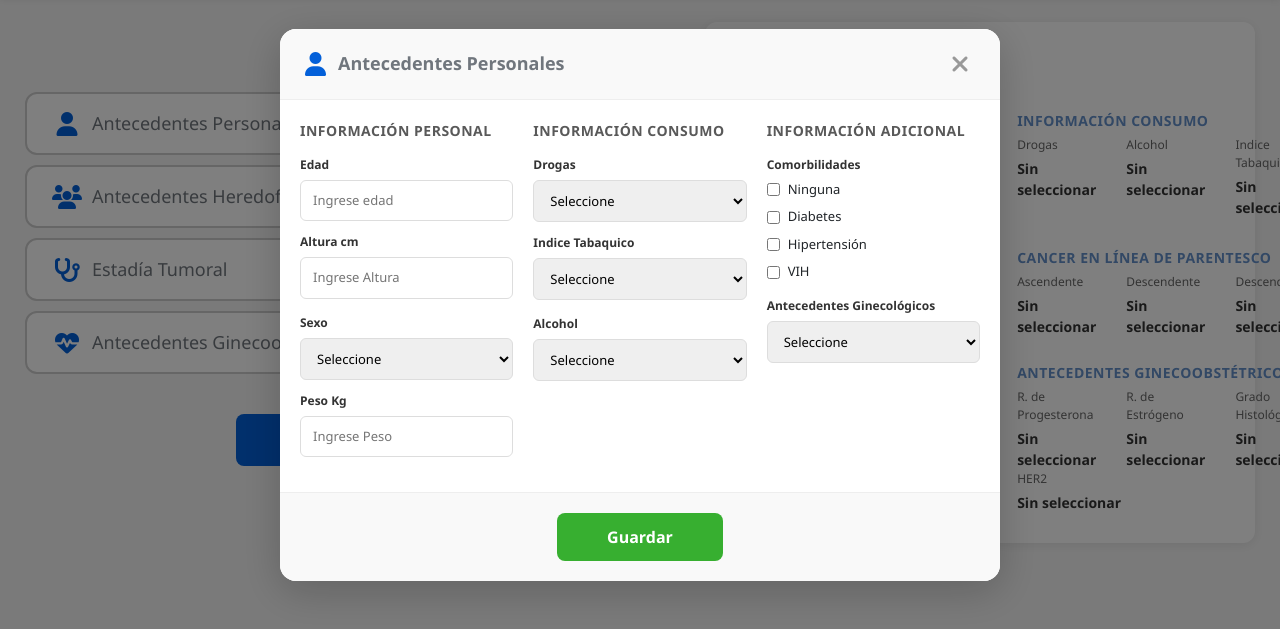
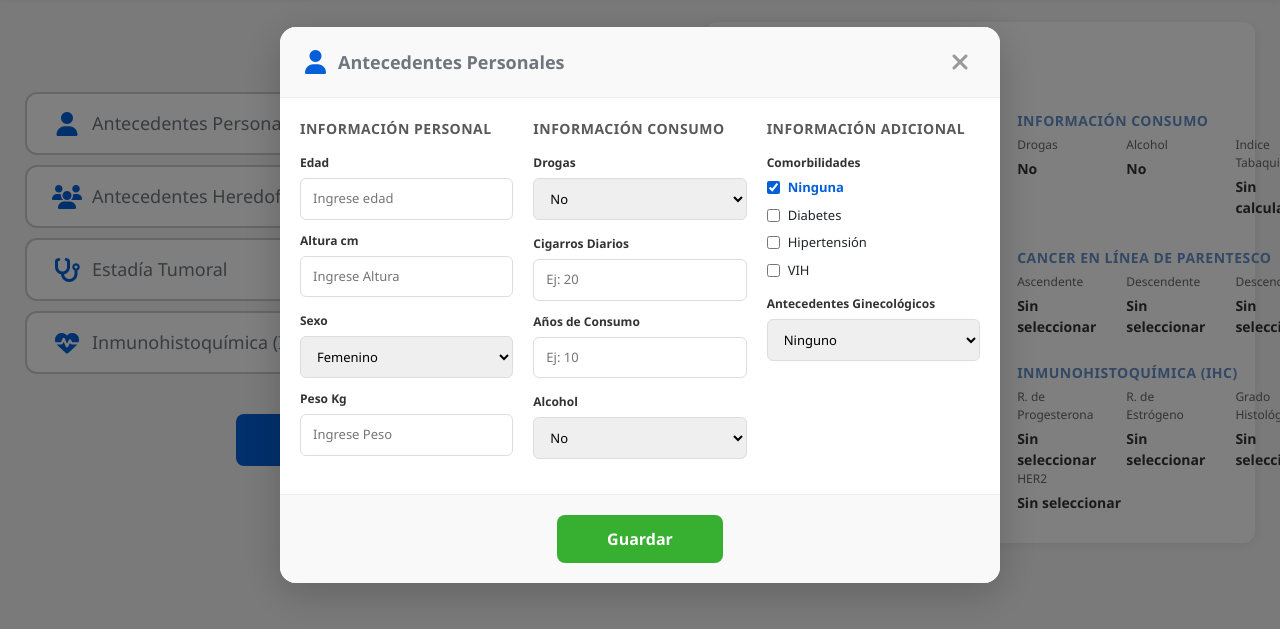
Before and after one commit to EduardoCN1/biomedicos, a website: page frontend/index.html in a window 1280 px wide. Both pictures are taken after a click on the button "Antecedentes Personales". Shown: the part 95-724 px from the top of the page. Drawn offline with nearby package versions, Linux system fonts and the light colour scheme.

Commit message:
Se mejoró la experiencia de usuario y se modificaron valores del formulario

```diff
--- a/frontend/index.html
+++ b/frontend/index.html
@@ -567,7 +567,7 @@
         .treatment-content {
             display: none;
             padding: 0 25px 20px 25px;
-            background-color: rgba(3, 96, 217, 0.08);
+            background-color: white;
         }
 
         .treatment-content.active {
@@ -695,9 +695,9 @@
                     <i class="fas fa-chevron-right button-chevron"></i>
                 </button>
 
-                <button class="action-button" onclick="openModal('gineco')">
+                <button class="action-button" onclick="openModal('IHC')">
                     <i class="fas fa-heartbeat"></i>
-                    <span class="button-text">Antecedentes Ginecoobstétricos</span>
+                    <span class="button-text">Inmunohistoquímica (IHC)</span>
                     <i class="fas fa-chevron-right button-chevron"></i>
                 </button>
 
@@ -905,7 +905,7 @@
                     <div class="section-title">Estadía Tumoral</div>
                     <div class="profile-row three-col">
                         <div class="profile-item">
-                            <div class="profile-label">Num. Tumores</div>
+                            <div class="profile-label">Tamaño del Tumor (T)</div>
                             <div class="profile-value" id="display-T">Sin ingresar</div>
                         </div>
                         <div class="profile-item">
@@ -919,9 +919,9 @@
                     </div>
                 </div>
 
-                <!-- Antecedentes Ginecoobstétricos -->
+                <!-- Inmunohistoquímica (IHC) -->
                 <div class="profile-section">
-                    <div class="section-title">Antecedentes Ginecoobstétricos</div>
+                    <div class="section-title">Inmunohistoquímica (IHC) </div>
                     <div class="profile-row three-col">
                         <div class="profile-item">
                             <div class="profile-label">R. de Progesterona</div>
@@ -979,10 +979,8 @@
                         <div class="form-group">
                             <label class="form-label">Sexo</label>
                             <select id="sexo" class="form-control-custom" onchange="updateProfile()">
-                                <option value="">Seleccione</option>
-                                <option>Masculino</option>
-                                <option>Femenino</option>
-                                <option>Intersexual</option>
+                                  <option selected>Femenino</option>
+                                  <option>Masculino</option>
                             </select>
                         </div>
                         <div class="form-group">
@@ -999,32 +997,34 @@
                         <div class="form-group">
                             <label class="form-label">Drogas</label>
                             <select id="drogas" class="form-control-custom" onchange="updateProfile()">
-                                <option value="">Seleccione</option>
+                                <option selected>No</option>
                                 <option>Si</option>
-                                <option>No</option>
                             </select>
                         </div>
-                        <div class="form-group">
-                            <label class="form-label">Indice Tabaquico</label>
-                            <select id="indice" class="form-control-custom" onchange="updateProfile()">
-                                <option value="">Seleccione</option>
-                                <option>< 10</option>
-                                <option>10 - 20</option>
-                                <option>21 - 40</option>
-                                <option>> 41</option>
-                            </select>
+                    </div>
+                    <div class="form-row">
+                        <div class="form-group">
+                            <label class="form-label">Cigarros Diarios</label>
+                            <input type="number" id="cigarrosDiarios" class="form-control-custom" placeholder="Ej: 20" min="0" max="100" oninput="calcularIndiceTabaquico()">
+                        </div>
+                        <div class="form-group">
+                            <label class="form-label">Años de Consumo</label>
+                            <input type="number" id="anosConsumo" class="form-control-custom" placeholder="Ej: 10" min="0" max="100" oninput="calcularIndiceTabaquico()">
                         </div>
                     </div>
                     <div class="form-row">
                         <div class="form-group">
                             <label class="form-label">Alcohol</label>
                             <select id="alcohol" class="form-control-custom" onchange="updateProfile()">
-                                <option value="">Seleccione</option>
+                                <option selected>No</option>
                                 <option>Si</option>
-                                <option>No</option>
                             </select>
                         </div>
                     </div>
+                    <!-- Campo oculto para almacenar el resultado del índice tabáquico calculado -->
+                    <select id="indice" style="display: none;">
+                        <option value=""></option>
+                    </select>
                 </div>
 
                 <!-- Información Adicional -->
@@ -1035,7 +1035,7 @@
                             <label class="form-label">Comorbilidades</label>
                             <div class="radio-group">
                                 <div class="radio-item">
-                                    <input type="checkbox" id="ninguna" name="comorbilidades" value="Ninguna" class="option-check" onchange="handleComorbilidadesChange(this)">
+                                    <input type="checkbox" id="ninguna" name="comorbilidades" value="Ninguna" class="option-check" onchange="handleComorbilidadesChange(this)" checked>
                                     <label for="ninguna">Ninguna</label>
                                 </div>
                                 <div class="radio-item">
@@ -1055,9 +1055,8 @@
                     </div>
                     <div class="form-row full">
                         <div class="form-group">
-                            <label class="form-label">Antecedentes Ginecológicos</label>
-                            <select id="gineco" class="form-control-custom" onchange="updateProfile()">
-                                <option value="">Seleccione</option>
+                            <label class="form-label"> Antecedentes Ginecológicos</label>
+                            <select id="gineco" class="form-control-custom" onchange="setGinecoManualSelection(); updateProfile()">
                                 <option>Ninguno</option>
                                 <option>Premenopausica</option>
                                 <option>Menopausica</option>
@@ -1094,6 +1093,7 @@
                                 <option value="">Seleccione</option>
                                 <option>Si</option>
                                 <option>No</option>
+                                <option>No sé</option>
                             </select>
                         </div>
                         <div class="form-group">
@@ -1102,6 +1102,7 @@
                                 <option value="">Seleccione</option>
                                 <option>Si</option>
                                 <option>No</option>
+                                <option>No sé</option>
                             </select>
                         </div>
                         <div class="form-group">
@@ -1110,6 +1111,7 @@
                                 <option value="">Seleccione</option>
                                 <option>Si</option>
                                 <option>No</option>
+                                <option>No sé</option>
                             </select>
                         </div>
                     </div>
@@ -1138,7 +1140,7 @@
                     <div class="form-section-title">Estadía Tumoral (TNM)</div>
                     <div class="form-row three">
                         <div class="form-group">
-                            <label class="form-label">T - Num. Tumores</label>
+                            <label class="form-label">T - Tamaño del Tumor</label>
                             <select id="T" class="form-control-custom" onchange="updateProfile()">
                                 <option value="">Seleccione</option>
                                 <option value="Tis">Tis</option>
@@ -1179,21 +1181,21 @@
         </div>
     </div>
 
-    <!-- Modal Antecedentes Ginecoobstétricos -->
-    <div class="modal-overlay" id="modal-gineco">
+    <!-- Modal Inmunohistoquímica (IHC) -->
+    <div class="modal-overlay" id="modal-IHC">
         <div class="modal-box">
             <div class="modal-header">
                 <div class="modal-header-title">
                     <i class="fas fa-heartbeat"></i>
-                    Antec. Ginecoobstétricos
-                </div>
-                <button class="modal-close-btn" onclick="closeModal('gineco')">
+                    Inmunohistoquímica (IHC)
+                </div>
+                <button class="modal-close-btn" onclick="closeModal('IHC')">
                     <i class="fas fa-times"></i>
                 </button>
             </div>
             <div class="modal-body">
                 <div class="form-section">
-                    <div class="form-section-title">Información Ginecoobstétrica</div>
+                    <div class="form-section-title">Inmunohistoquímica (IHC)</div>
                     <div class="form-row three">
                         <div class="form-group">
                             <label class="form-label">R. de Progesterona</label>
@@ -1235,7 +1237,7 @@
                 </div>
             </div>
             <div class="modal-footer">
-                <button class="btn-guardar" onclick="guardarGineco()">Guardar</button>
+                <button class="btn-guardar" onclick="guardarIHC()">Guardar</button>
             </div>
         </div>
     </div>
@@ -1248,6 +1250,7 @@
     <script src="https://cdnjs.cloudflare.com/ajax/libs/toastr.js/latest/toastr.min.js"></script>
     <script>
         const modalSnapshots = {};
+        let indiceTabaquicoCalculado = ''; // Variable para almacenar el índice calculado
 
         function getModalState(type) {
             const modal = document.getElementById(`modal-${type}`);
@@ -1260,6 +1263,11 @@
             let hasData = false;
 
             fields.forEach((field, index) => {
+                // Excluir el select oculto de índice
+                if (field.id === 'indice' && field.style.display === 'none') {
+                    return;
+                }
+
                 const key = `${field.id || field.name || 'field'}_${index}`;
                 let value = '';
 
@@ -1278,6 +1286,12 @@
                 state[key] = value;
             });
 
+            // Incluir el índice tabáquico calculado en el estado
+            if (type === 'personal' && indiceTabaquicoCalculado) {
+                state['indiceCalculado'] = indiceTabaquicoCalculado;
+                hasData = true;
+            }
+
             return { data: JSON.stringify(state), hasData };
         }
 
@@ -1323,20 +1337,71 @@
             updateProfile();
         }
 
+        function setGinecoManualSelection() {
+            const GinecoSelect = document.getElementById('gineco');
+            if (GinecoSelect) {
+                GinecoSelect.dataset.userSelected = '1';
+            }
+        }
+
+        function calcularIndiceTabaquico() {
+            const cigarrosInput = document.getElementById('cigarrosDiarios').value;
+            const anosInput = document.getElementById('anosConsumo').value;
+
+            // Si alguno está vacío, no hay suficiente información
+            if (cigarrosInput === '' || anosInput === '') {
+                indiceTabaquicoCalculado = '';
+                updateProfile();
+                return;
+            }
+
+            const cigarros = Number(cigarrosInput);
+            const anos = Number(anosInput);
+
+            const indiceCalculado = (cigarros * anos) / 20;
+            let rangoIndice = '';
+
+            if (indiceCalculado < 10) {
+                rangoIndice = '< 10';
+            } else if (indiceCalculado >= 10 && indiceCalculado <= 20) {
+                rangoIndice = '10 - 20';
+            } else if (indiceCalculado > 20 && indiceCalculado <= 40) {
+                rangoIndice = '21 - 40';
+            } else if (indiceCalculado > 40) {
+                rangoIndice = '> 41';
+            }
+
+            indiceTabaquicoCalculado = rangoIndice;
+            updateProfile();
+        }
+
         // Update Profile Display
         function updateProfile() {
             // Información Personal
             const edad = document.getElementById('edad').value;
             document.getElementById('display-edad').textContent = edad ? edad : 'Sin ingresar';
 
+            // Validar edad máxima
+            if (edad && edad > 110) {
+                toastr.warning('La edad ingresada parece estar fuera de lo normal', 'Verificar Edad');
+            }
+
             const talla = document.getElementById('talla').value;
             document.getElementById('display-altura').textContent = talla ? `${talla} cm` : 'Sin ingresar';
 
+            // Validar altura máxima
+            if (talla && talla > 230) {
+                toastr.warning('La altura ingresada parece estar fuera de lo normal', 'Verificar Altura');
+            }
+
             const sexo = document.getElementById('sexo').value;
             document.getElementById('display-sexo').textContent = sexo ? sexo : 'Sin ingresar';
 
             const peso = document.getElementById('peso').value;
             document.getElementById('display-peso').textContent = peso ? `${peso} kg` : 'Sin ingresar';
+            if(peso && peso > 250){
+                toastr.warning('El peso ingresado parece estar fuera de lo normal', 'Verificar Peso');
+            }
 
             // Información Consumo
             const drogas = document.getElementById('drogas').value;
@@ -1345,8 +1410,14 @@
             const alcohol = document.getElementById('alcohol').value;
             document.getElementById('display-alcohol').textContent = alcohol ? alcohol : 'Sin seleccionar';
 
-            const indice = document.getElementById('indice').value;
-            document.getElementById('display-indice').textContent = indice ? indice : 'Sin seleccionar';
+            const cigarros = document.getElementById('cigarrosDiarios').value;
+            const anos = document.getElementById('anosConsumo').value;
+
+            let indiceDisplay = 'Sin calcular';
+            if (cigarros && anos) {
+                indiceDisplay = indiceTabaquicoCalculado || 'Sin calcular';
+            }
+            document.getElementById('display-indice').textContent = indiceDisplay;
 
             // Comorbilidades
             const comorbilidades = Array.from(
@@ -1356,8 +1427,19 @@
                 ? comorbilidades.join(', ')
                 : 'Sin seleccionar';
 
-            // Ginecológicos
-            const gineco = document.getElementById('gineco').value;
+            // Antecedentes Ginecológicos
+            const ginecoSelect = document.getElementById('gineco');
+            const edadNumero = Number(edad);
+            const tieneEdadValida = edad !== '' && Number.isFinite(edadNumero);
+            const ginecoDefault = tieneEdadValida
+                ? (edadNumero < 40 ? 'Premenopausica' : 'Menopausica')
+                : '';
+
+            if (ginecoSelect && ginecoDefault && !ginecoSelect.dataset.userSelected) {
+                ginecoSelect.value = ginecoDefault;
+            }
+
+            const gineco = ginecoSelect ? ginecoSelect.value : '';
             document.getElementById('display-ginecologicos').textContent = gineco ? gineco : 'Sin seleccionar';
 
             // Heredo familiales
@@ -1380,7 +1462,7 @@
             const N = document.getElementById('N').value;
             document.getElementById('display-N').textContent = N ? N : 'Sin ingresar';
 
-            // Ginecoobstétricos
+            // Inmunohistoquímica (IHC)
             const RP = document.getElementById('RP').value;
             document.getElementById('display-RP').textContent = RP ? RP : 'Sin seleccionar';
 
@@ -1420,8 +1502,8 @@
             guardarConValidacion('tumoral', 'Estadía tumoral guardada correctamente');
         }
 
-        function guardarGineco() {
-            guardarConValidacion('gineco', 'Antecedentes ginecoobstétricos guardados correctamente');
+        function guardarIHC() {
+            guardarConValidacion('IHC', 'Inmunohistoquímica (IHC)  guardados correctamente');
         }
 
         // Función enviar (Consultar)
@@ -1483,6 +1565,9 @@
                 content.classList.remove('active');
                 chevron.classList.remove('rotated');
             }
+
+            // Resetear índice tabáquico
+            indiceTabaquicoCalculado = '';
 
             toastr.info('Listo para nueva consulta', 'Reiniciado');
         }
@@ -1582,7 +1667,7 @@
     <!-- Toastr JS -->
     <script src="https://cdnjs.cloudflare.com/ajax/libs/toastr.js/latest/toastr.min.js"></script>
     <!-- Custom JS -->
-    <script src="js/entradas.js?v3"></script>
+    <script src="js/entradas.js?v4"></script>
 </body>
 
 </html>
```
